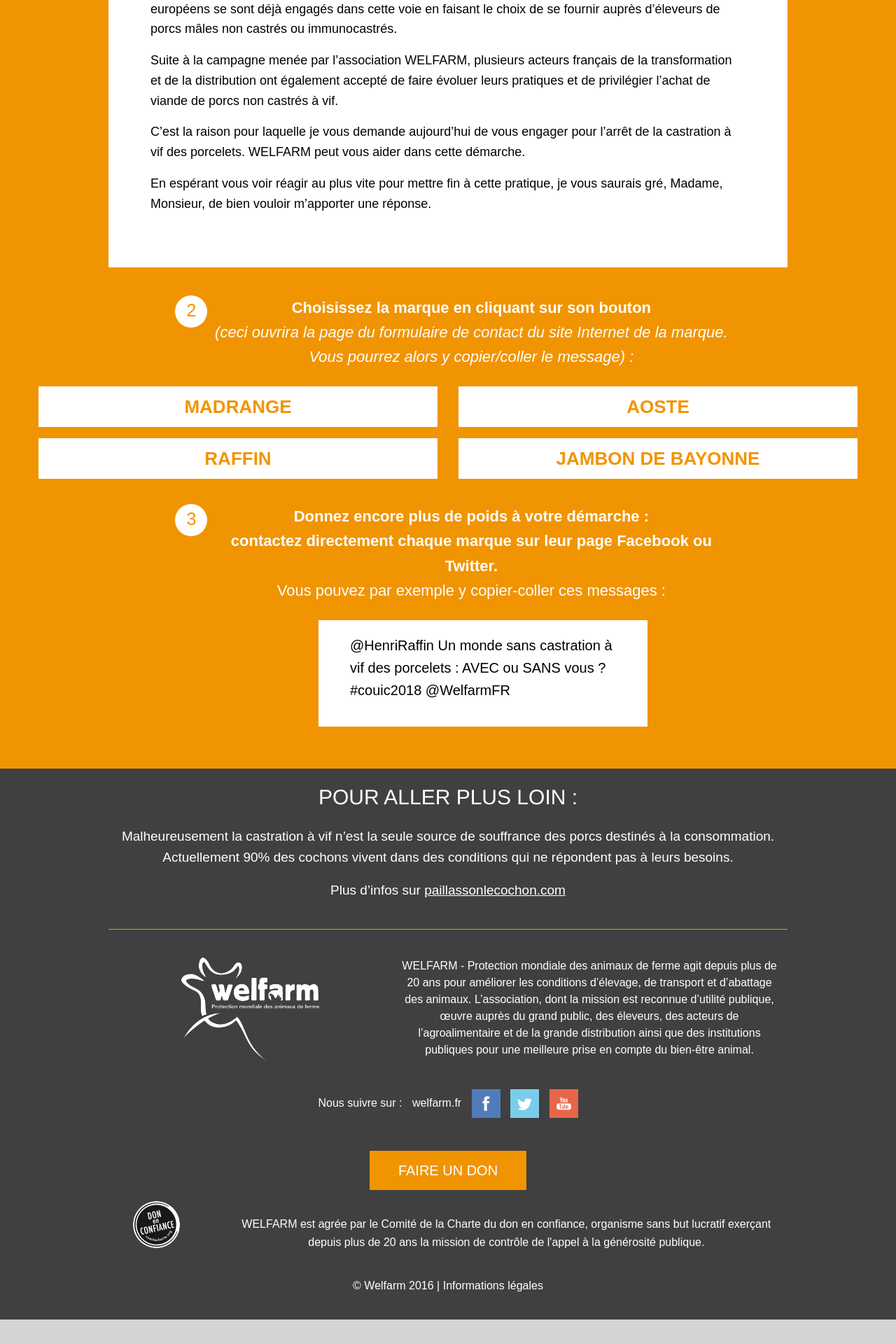
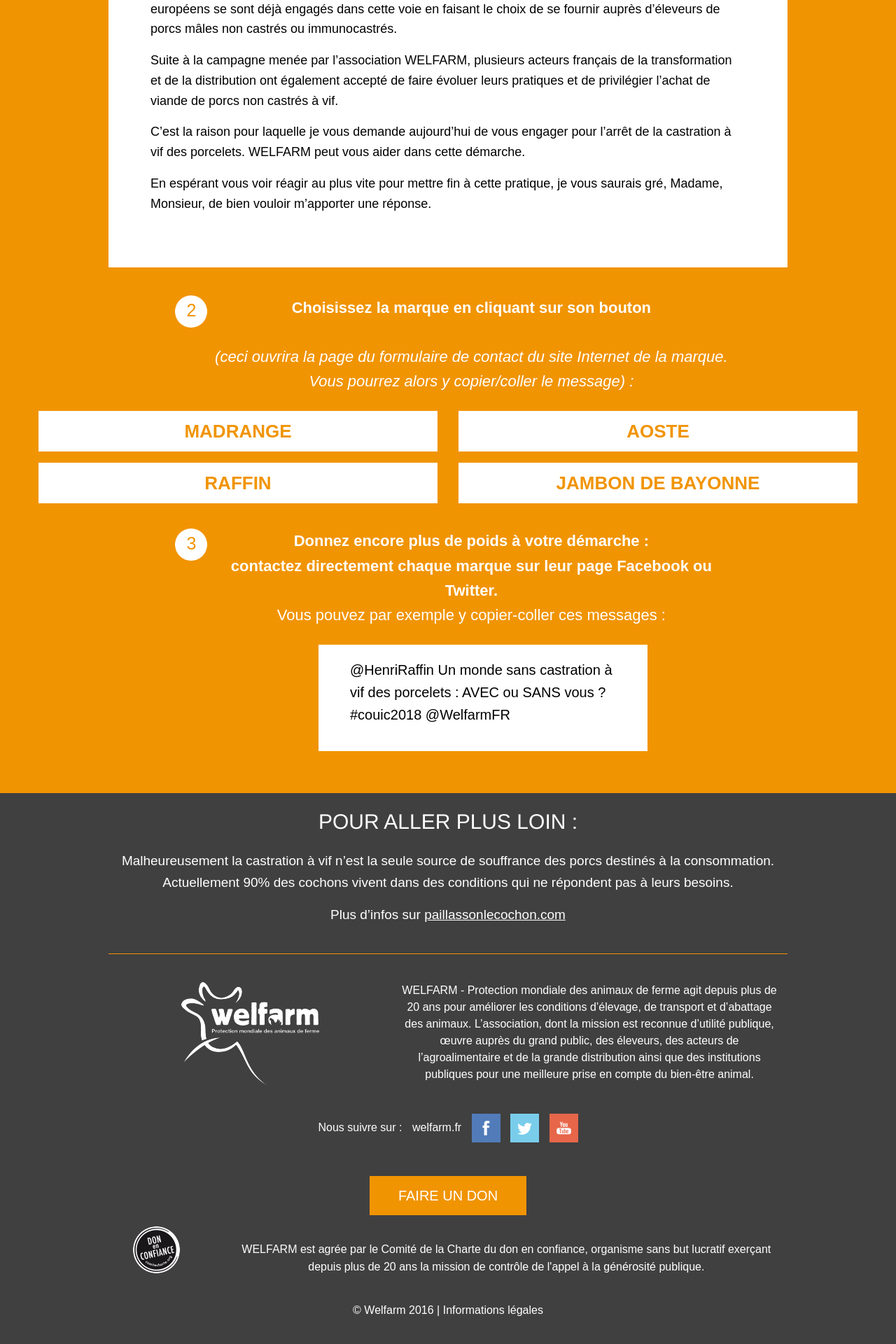
Before and after one commit to adfinitas-app/welfarm-petition, a Jekyll site: the page built from index.html, in a window 1280 px wide. Shown: the part 4028-5948 px from the top of the page at 70% size. Built offline with Jekyll 4.4.1, drawn with Linux system fonts in a browser that asks for light colours; comment, search, counter and statistics services are not loaded; before the commit the page ends 5913 px from its top, so only the background shows below that.

Commit message:
Updated '_includes/professionels.html' via CloudCannon

```diff
--- a/_includes/professionels.html
+++ b/_includes/professionels.html
@@ -61,7 +61,7 @@
 	<div class="medium-11 small-10 columns">
 	  <p class="legende-number-petition">
 	  Choisissez la marque en cliquant sur son bouton<br />
-	  <span class="italic nobold">(ceci ouvrira la page du formulaire de contact du site Internet de la marque. Vous pourrez alors y copier/coller le message) :</span>
+	  <span class="italic nobold"><br>(ceci ouvrira la page du formulaire de contact du site Internet de la marque. Vous pourrez alors y copier/coller le message) :</span>
 	  </p>
 	</div>
       </div>
```
